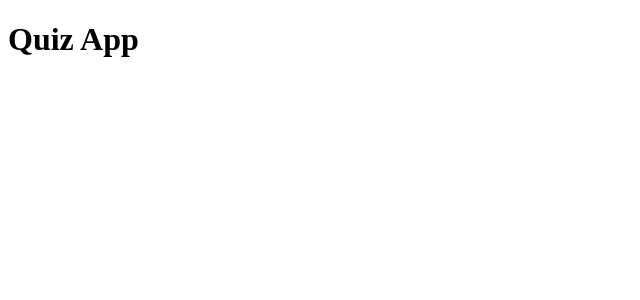
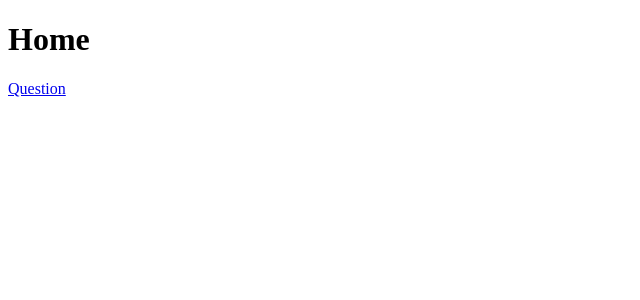
Before and after one commit to filipealvess/quiz-app, a React (Vite) app: page / in a window 1280 px wide. Shown: the top 300 px of the page, without its empty margins (0-640 px from the left). Built offline with nearby package versions, Linux system fonts and the light colour scheme.

Commit message:
Configure router

```diff
--- a/index.html
+++ b/index.html
@@ -4,6 +4,7 @@
 <head>
     <meta charset="UTF-8" />
     <meta name="viewport" content="width=device-width, initial-scale=1.0" />
+
     <title>Quiz App</title>
 </head>
 
--- a/src/App.tsx
+++ b/src/App.tsx
@@ -1,6 +1,11 @@
+import { BrowserRouter } from 'react-router-dom';
+import Router from './Router';
+
 function App() {
     return (
-        <h1>Quiz App</h1>
+        <BrowserRouter>
+            <Router />
+        </BrowserRouter>
     );
 }
 
--- /dev/null
+++ b/src/Router.tsx
@@ -0,0 +1,14 @@
+import { Route, Routes } from 'react-router-dom';
+import Home from './pages/Home';
+import Question from './pages/Question';
+
+function Router() {
+    return (
+        <Routes>
+            <Route path="/" element={<Home />} />
+            <Route path="/question" element={<Question />} />
+        </Routes>
+    );
+}
+
+export default Router;
--- /dev/null
+++ b/src/pages/Home/index.tsx
@@ -0,0 +1,14 @@
+import { Link } from 'react-router-dom';
+
+function Home() {
+    return (
+        <>
+            <h1>Home</h1>
+            <Link to="/question">
+                Question
+            </Link>
+        </>
+    );
+}
+
+export default Home;
--- /dev/null
+++ b/src/pages/Question/index.tsx
@@ -0,0 +1,14 @@
+import { Link } from 'react-router-dom';
+
+function Question() {
+    return (
+        <>
+            <h1>Question</h1>
+            <Link to="/">
+                Home
+            </Link>
+        </>
+    );
+}
+
+export default Question;
```
